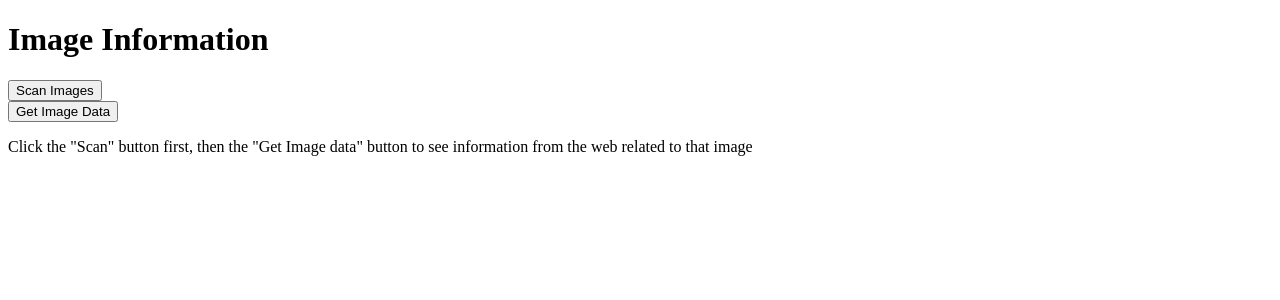
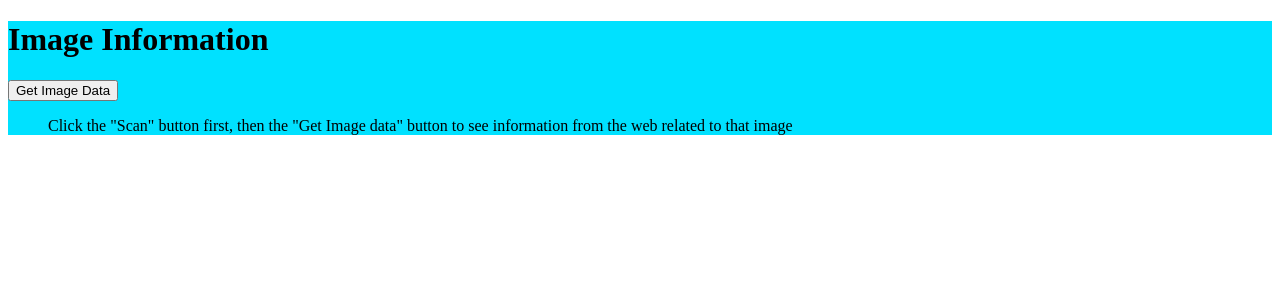
Before and after one commit to hector-nevarez/datImage, a React (Create React App) app: page / in a window 1280 px wide. Shown: the top 300 px of the page. Built offline with nearby package versions, Linux system fonts and the light colour scheme.

Commit message:
Dont understand why is not rendering the images

```diff
--- a/public/index.html
+++ b/public/index.html
@@ -8,6 +8,5 @@
 
 <body>
   <div id="root"></div>
-  <script src="popup2.js"></script>
 </body>
 </html>
--- a/src/App.js
+++ b/src/App.js
@@ -13,22 +13,22 @@ function App(props) {
   // return tab;
   // }
 
-  const handleClick = () => {
-    chrome.tabs.query({ currentWindow: true, active: true },
-      function (tabs) {
-        chrome.tabs.sendMessage(tabs[0].id, { scan: 'scanImages' }, setImageArray)
-      })
-    function setImageArray(res) {
-      chrome.storage.local.set({ imageArray: res.imageArray })
-      // images = res.imageArray;
-      // -------The code below renders an image in the popup view -----
-      // const div = document.createElement('img')
-      // div.src= `${res.imageArray[0]}`
-      // document.body.appendChild(div)
-      //^^^^^^^^^^^^^^^^^^^^^^^^^^^^^^^^^^^^^^^^^^^^^^^^^^^^^^^
-    }
-    // console.log('This is the array of images inside App.js!', imageArr)
-  }
+  // const handleClick = () => {
+  //   chrome.tabs.query({ currentWindow: true, active: true },
+  //     function (tabs) {
+  //       chrome.tabs.sendMessage(tabs[0].id, { scan: 'scanImages' }, setImageArray)
+  //     })
+  //   function setImageArray(res) {
+  //     chrome.storage.local.set({ imageArray: res.imageArray })
+  //     // images = res.imageArray;
+  //     // -------The code below renders an image in the popup view -----
+  //     // const div = document.createElement('img')
+  //     // div.src= `${res.imageArray[0]}`
+  //     // document.body.appendChild(div)
+  //     //^^^^^^^^^^^^^^^^^^^^^^^^^^^^^^^^^^^^^^^^^^^^^^^^^^^^^^^
+  //   }
+  //   // console.log('This is the array of images inside App.js!', imageArr)
+  // }
 
   const handleClickRetrieve = () => {
     chrome.storage.local.get(['imageArray'], (results) => {
@@ -41,23 +41,26 @@ function App(props) {
   return (
     <div className="App">
       <h1>Image Information</h1>
-      <div>
+      {/* <div>
         <button onClick={handleClick} >Scan Images</button>
-      </div>
+      </div> */}
       <div>
         <button onClick={handleClickRetrieve} >Get Image Data</button>
       </div>
-      <div>
+      <ul>
         {
           (!images) ?
             <p>Click the "Scan" button first, then the "Get Image data" button to see information from the web related to that image</p> :
             images.map((image, index) => {
-              const div = document.createElement('img')
-              div.src= image
-              document.body.appendChild(div);
+              // const div = document.createElement('img')
+              // div.src= image
+              // document.body.appendChild(div);
+              <li key={index}>
+                <img src={image} />
+              </li>
             })
         }
-      </div>
+      </ul>
     </div>
   );
 }
--- a/src/index.css
+++ b/src/index.css
@@ -12,7 +12,11 @@ code {
     monospace;
 } */
 .App{
-  width: '50%';
-  height: '90%';
+  width: '100%';
+  height: '100%';
+  background-color: rgb(0, 225, 255);
+}
 
-}
+/* body{
+  background-color: coral;
+} */
```
Also changed, not shown: public/background.js (+7 -3 lines), public/content-script.js (+4 -5 lines), public/popup2.js (deleted, +0 -14 lines), public/manifest.json.
